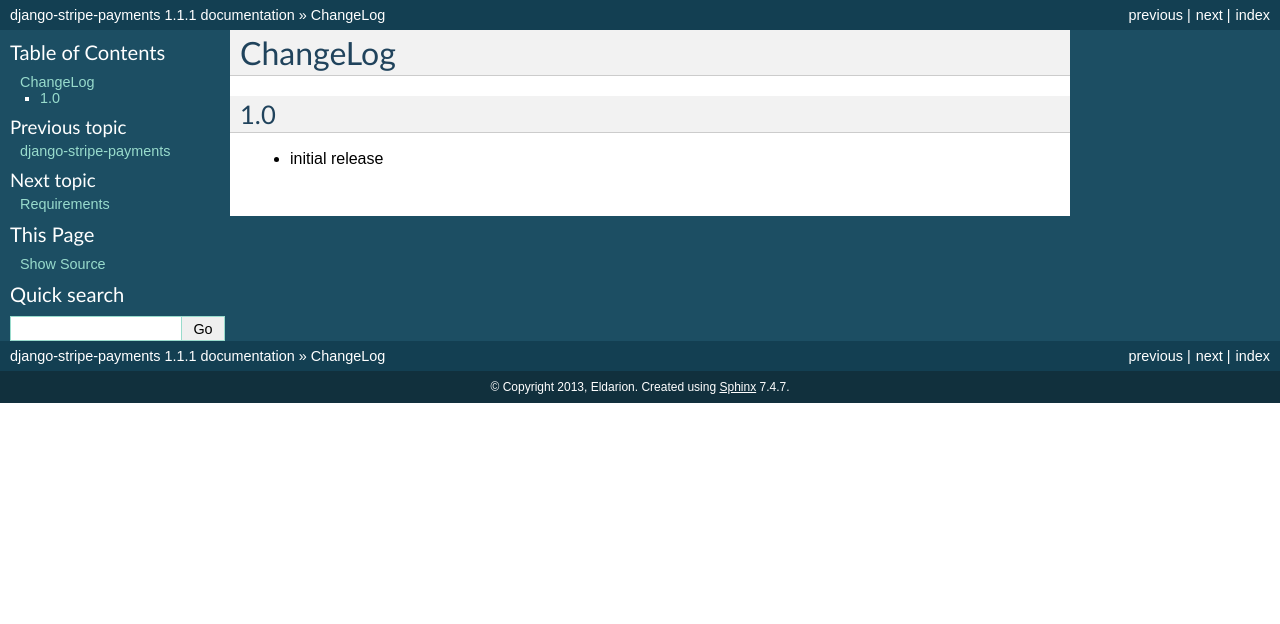
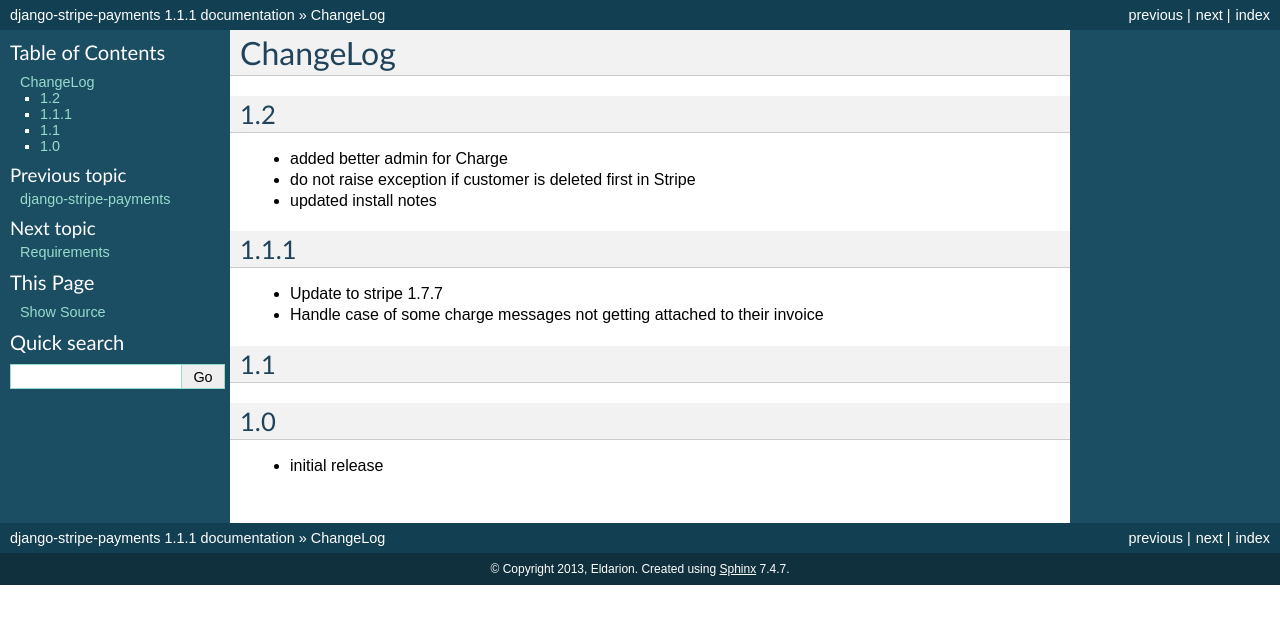
Before and after one commit to pinax/pinax-stripe-light, a Sphinx documentation site: the page built from docs/changelog.rst, in a window 1280 px wide. Shown: the top 624 px of the page. Built offline with Sphinx 7.4.7, drawn with Linux system fonts in a browser that asks for light colours.

Commit message:
Update changelog

```diff
--- a/docs/changelog.rst
+++ b/docs/changelog.rst
@@ -3,8 +3,23 @@
 ChangeLog
 =========
 
+1.2
+---
+
+* added better admin for Charge
+* do not raise exception if customer is deleted first in Stripe
+* updated install notes
+
+1.1.1
+-----
+
+* Update to stripe 1.7.7
+* Handle case of some charge messages not getting attached to their invoice
+
+1.1
+---
 
 1.0
 ---
 
-- initial release
+* initial release
```
